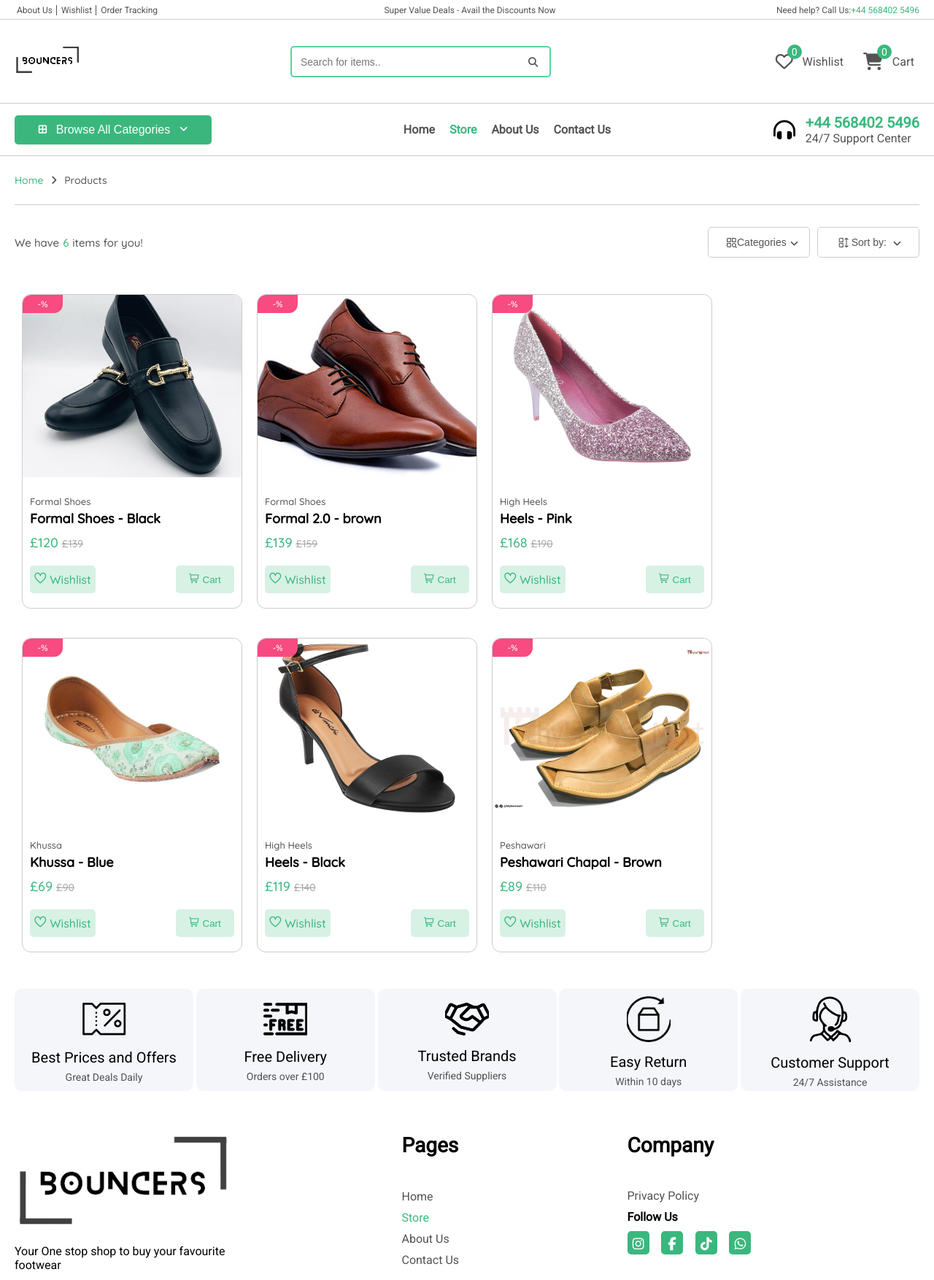
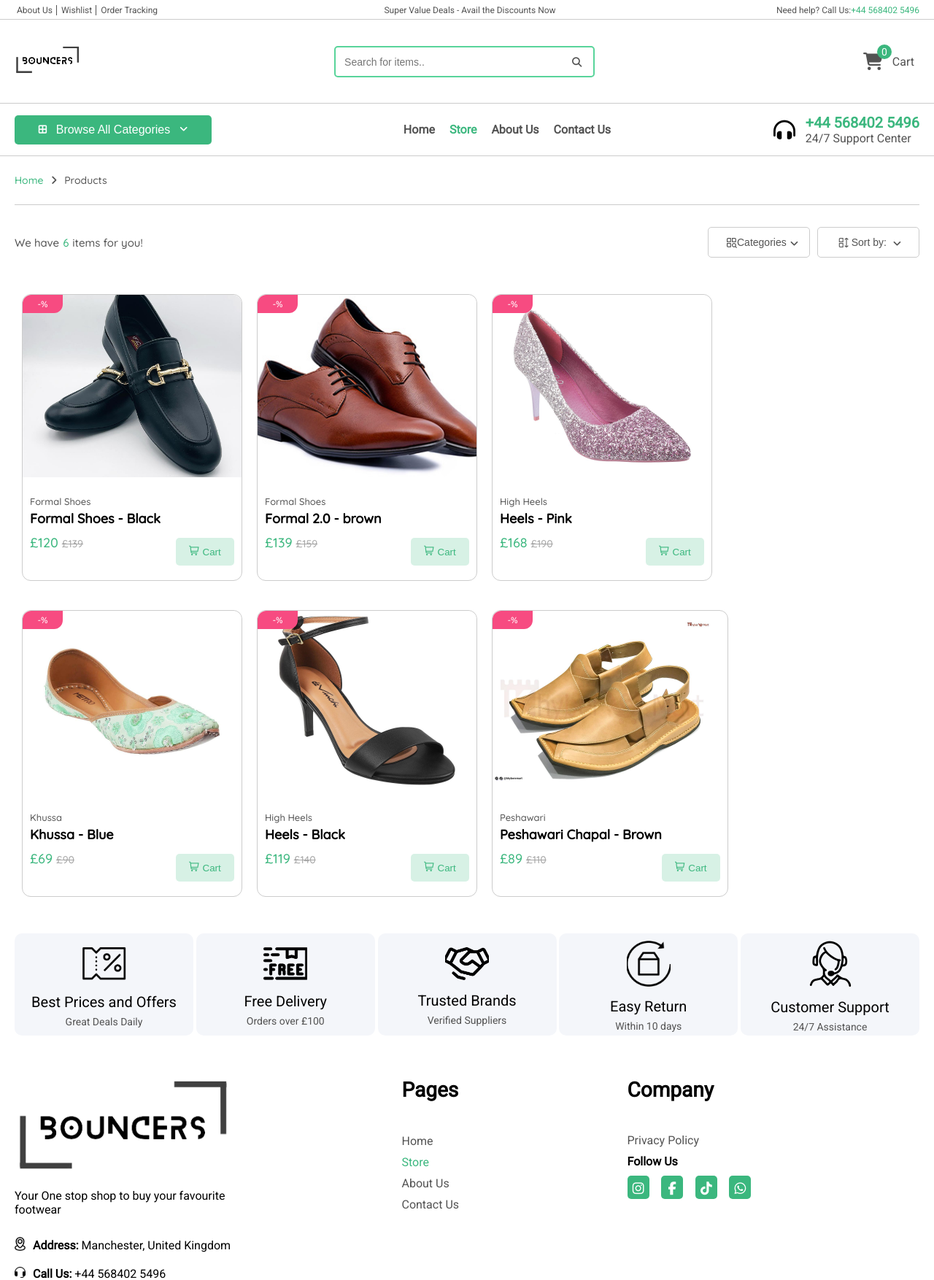
Before and after one commit to HamzaArif538/Bouncer, a Django app: page /store/ in a window 1280 px wide. Shown: the top 1754 px of the page at 73% size. Run offline with Django 5.2, Linux system fonts and the light colour scheme; data comes from the database, SQL or seed files in the repository; some libraries are stand-ins or nearby versions.

Commit message:
added requirements.txt

```diff
--- /dev/null
+++ b/requirements.txt
@@ -0,0 +1,4 @@
+asgiref==3.7.2
+Django==5.0.3
+sqlparse==0.4.4
+tzdata==2024.1
--- a/static/css/products.css
+++ b/static/css/products.css
@@ -254,8 +254,9 @@
 
 .productbox-bot{
     display: flex;
-    flex-direction: column;
+    /* flex-direction: column; */
     padding: 0px 10px 20px 10px;
+    justify-content: space-between;
 
 }
 
@@ -305,7 +306,8 @@
 
 .productboxbot-buttons{
     display: flex;
-    justify-content: space-between;
+    /* justify-content: flex-end; */
+    align-items: flex-end;
     flex-wrap: wrap;
 }
 
--- a/store/templates/store/navbar.html
+++ b/store/templates/store/navbar.html
@@ -43,7 +43,7 @@
             </div>
         </div>
         <div class="navmid-icons">
-            <a href='' class="navmid-main">
+            {% comment %} <a href='' class="navmid-main">
                 <div class="navmidmain-1st">
                     <i class="fa-regular fa-heart"></i>
                     <p class='navmain1st-num' >0</p>
@@ -51,7 +51,7 @@
                 <div class="navmidmain-2nd">
                     Wishlist
                 </div>
-            </a>
+            </a> {% endcomment %}
             <a href='{% url "cart" %}' class="navmid-main">
                 <div class="navmidmain-1st">
                     <i class="fa-solid fa-cart-shopping"></i>
--- a/store/templates/store/store.html
+++ b/store/templates/store/store.html
@@ -130,10 +130,10 @@
                             </div>
                         </div>
                         <div class="productboxbot-buttons">
-                            <a href='#' class='productbox-btn' >
+                            {% comment %} <a href='#' class='productbox-btn' >
                                 <i class="productbox-icon fi fi-rs-heart"></i>
                                 <p class="productboxbtn-text">Wishlist</p>
-                            </a>
+                            </a> {% endcomment %}
                             <button data-product={{product.id}} data-action='add' class='productbox-btn update-cart' >
                                 <i class="productbox-icon fi fi-rs-shopping-cart"></i>
                                 <p class="productboxbtn-text">Cart</p>
```
